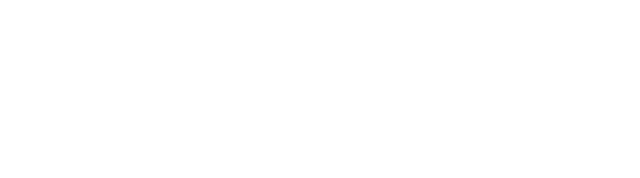
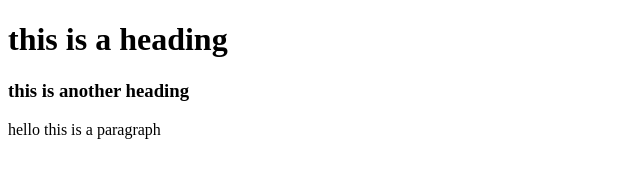
Before and after one commit to Sky1337x/Test-Website, a plain HTML site: page index.html in a window 1280 px wide. Shown: the whole page, without its empty margins (0-640 px from the left). Drawn offline with Linux system fonts and the light colour scheme.

Commit message:
Update index.html

```diff
--- a/index.html
+++ b/index.html
@@ -5,6 +5,9 @@
     <meta http-equiv="X-UA-Compatible" content="IE=edge">
     <meta name="viewport" content="width=device-width, initial-scale=1.0">
     <title>Hue Hue</title>
+    <h1>this is a heading</h1>
+    <h3>this is another heading</h3>
+    <p>hello this is a paragraph</p>
 </head>
 <body>
 
```
